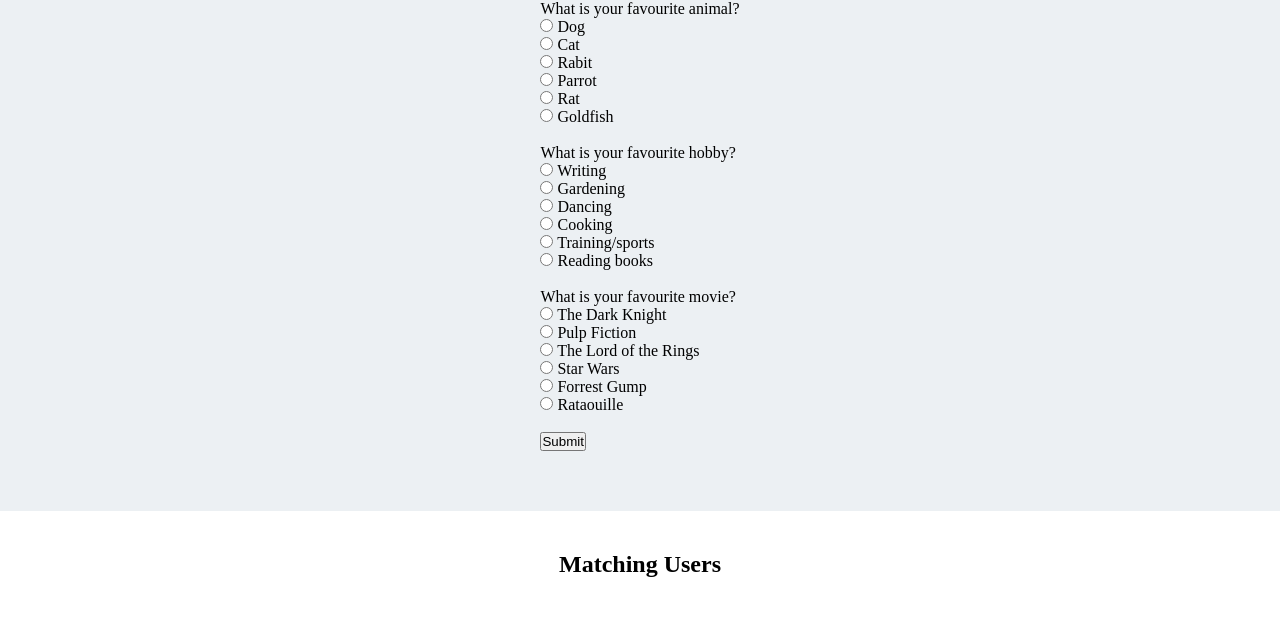
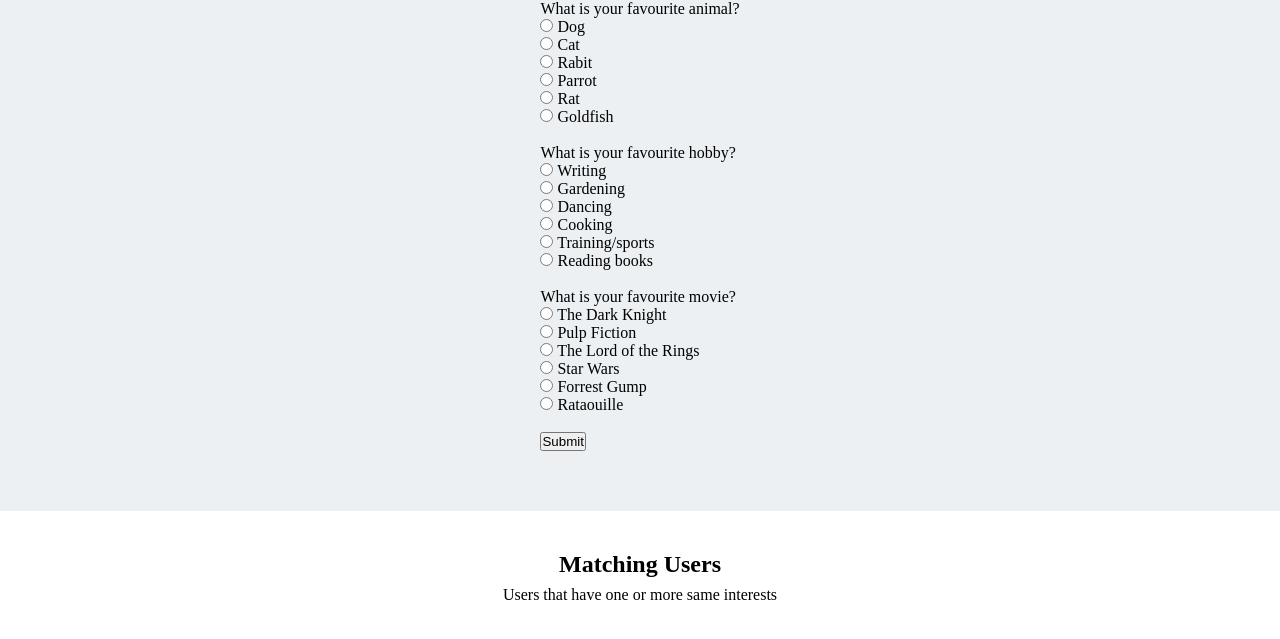
Before and after one commit to mobak88/js-eksamen, a plain HTML site: page quiz.html in a window 1280 px wide. Shown: the part 217-856 px from the top of the page. Drawn offline with Linux system fonts and the light colour scheme; sample sign-in values are in the browser's storage.

Commit message:
Changing logic for err on quiz

```diff
--- a/quiz.html
+++ b/quiz.html
@@ -147,7 +147,10 @@
         </form>
       </div>
       <div class="matchin-users-container">
-        <h2>Matching Users</h2>
+        <div class="matchin-users-heading-container">
+          <h2>Matching Users</h2>
+          <p>Users that have one or more same interests</p>
+        </div>
         <ul class="users-list"></ul>
       </div>
       <div class="err-msg hidden">
--- a/script/quiz.js
+++ b/script/quiz.js
@@ -1,4 +1,4 @@
-import { setLocalStorage, allUsersArr, displayUsers, clearHTML, usersList } from './reusable-functions.js';
+import { setLocalStorage, allUsersArr, displayUsers, clearHTML, usersList, checkLoggedInStatus } from './reusable-functions.js';
 
 const quizFormBtn = document.querySelector('.quiz-form-btn');
 const myUser = JSON.parse(localStorage.getItem('userData'));
@@ -19,7 +19,7 @@ function addFavourites() {
     const favMovie = document.querySelector('[name="fav_movie"]:checked');
     const favHobby = document.querySelector('[name="fav_hobby"]:checked');
 
-    if ((favAnimal || favMovie || favHobby) === null) {
+    if (favAnimal === null || favMovie === null || favHobby === null) {
         alert('Please mark one radio button per category');
         return;
     } else {
@@ -64,4 +64,4 @@ function checkIfUserHasQuizAnswers() {
     }
 }
 
-checkIfUserDataExists();
+checkLoggedInStatus(checkIfUserDataExists);
--- a/styles/quiz.css
+++ b/styles/quiz.css
@@ -64,3 +64,10 @@ main {
 .err-msg {
   margin-top: 100px;
 }
+
+.matchin-users-heading-container {
+  display: flex;
+  flex-direction: column;
+  align-items: center;
+  gap: 8px;
+}
```
